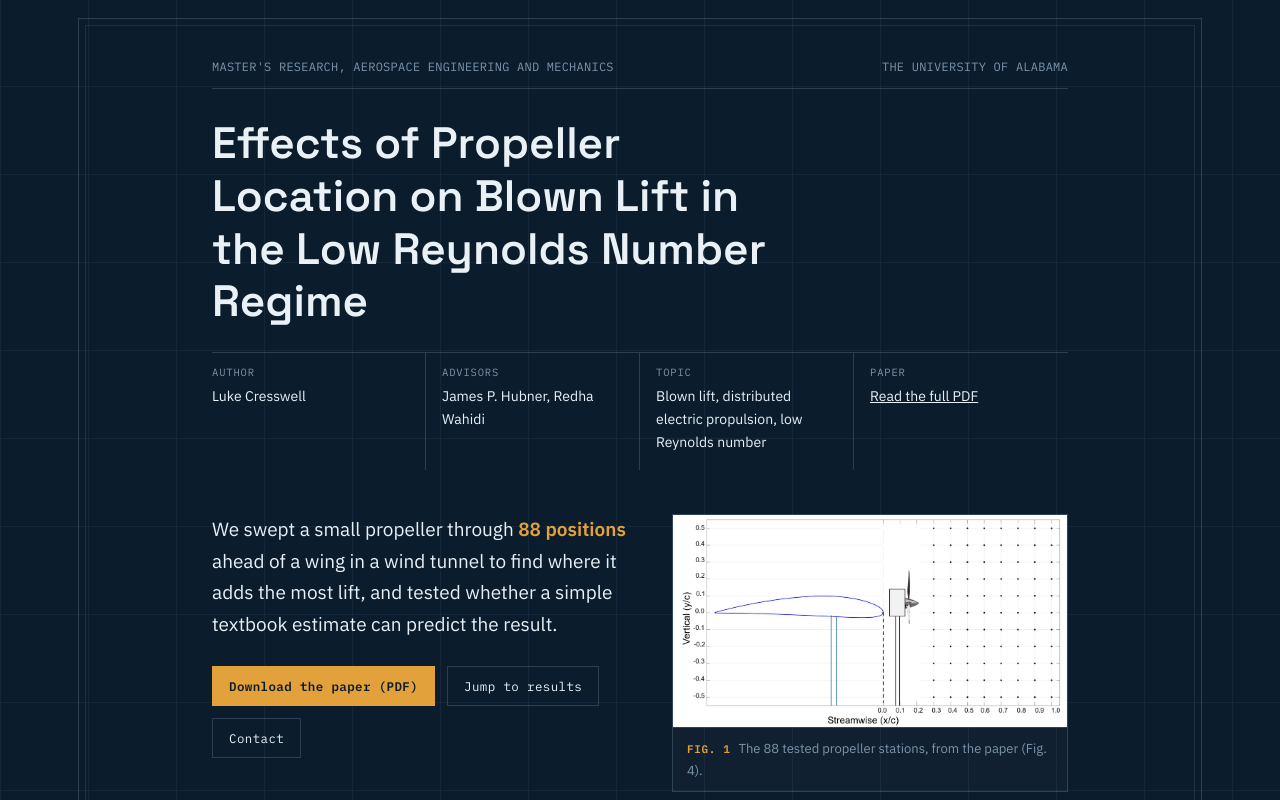
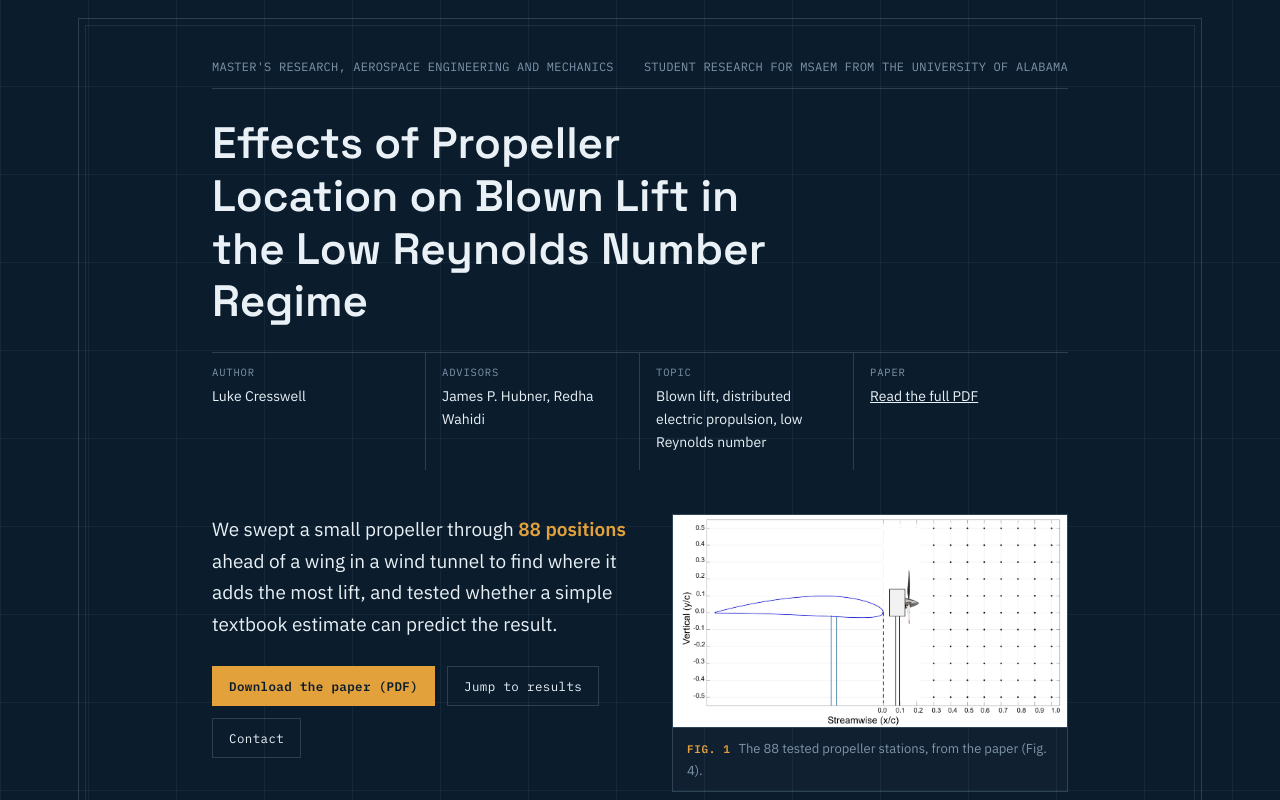
Before and after one commit to ljcresswell/blown-lift, a plain HTML site: page index.html in a window 1280 px wide. Shown: the top 800 px of the page. Drawn offline with Linux system fonts and the light colour scheme.

Commit message:
Update meta information in index.html

```diff
--- a/index.html
+++ b/index.html
@@ -76,7 +76,7 @@ ul.find li::before{counter-increment:f;content:counter(f,decimal-leading-zero);p
 <div class="frame"><div class="sheet"><div class="wrap">
 
 <header class="top">
-  <div class="meta"><span>Master's research, Aerospace Engineering and Mechanics</span><span>The University of Alabama</span></div>
+  <div class="meta"><span>Master's research, Aerospace Engineering and Mechanics</span><span>Student Research for MSAEM from the University of Alabama</span></div>
   <h1>Effects of Propeller Location on Blown Lift in the Low Reynolds Number Regime</h1>
   <div class="cells">
     <div class="cell"><b>Author</b>Luke Cresswell</div>
```
